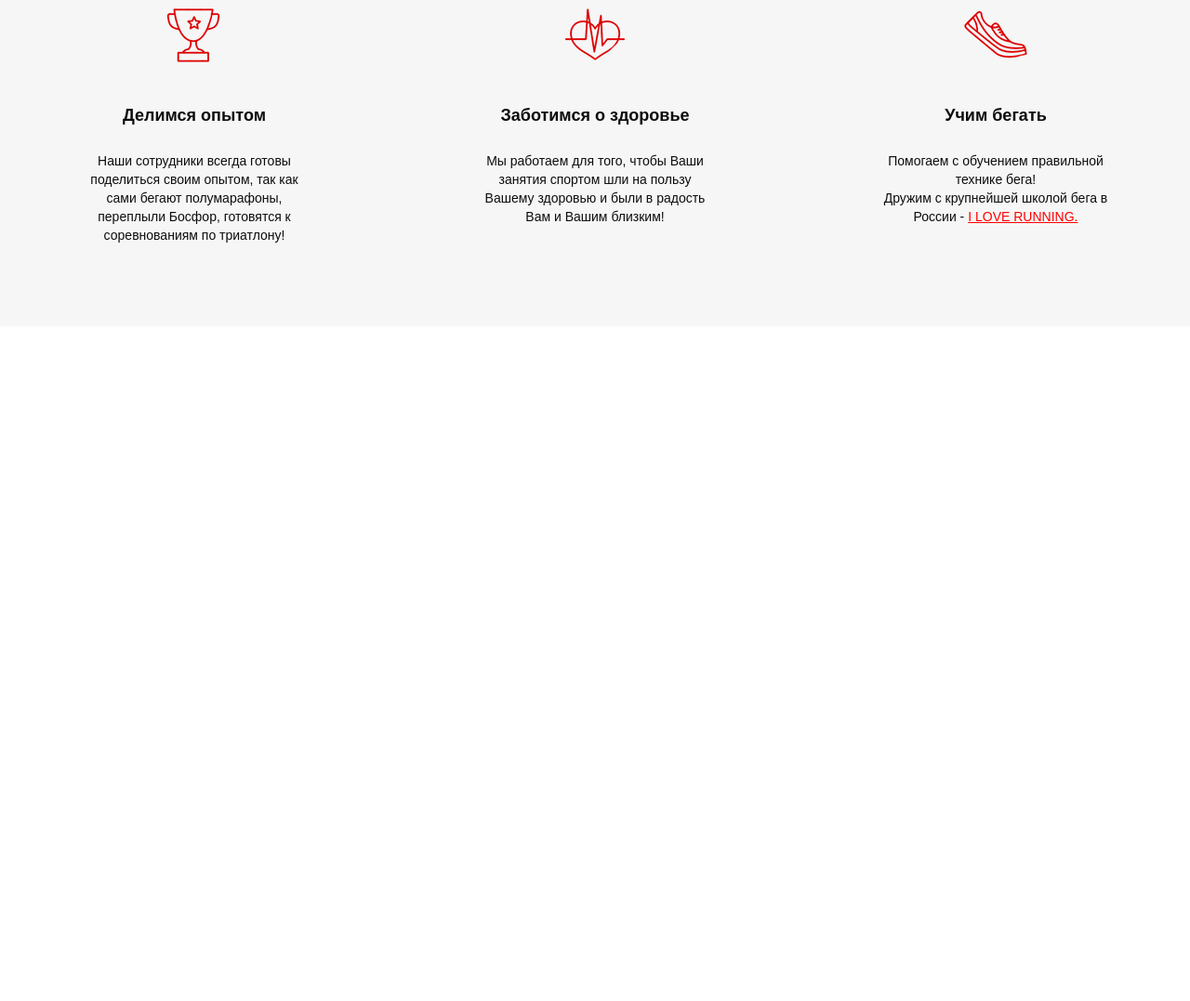
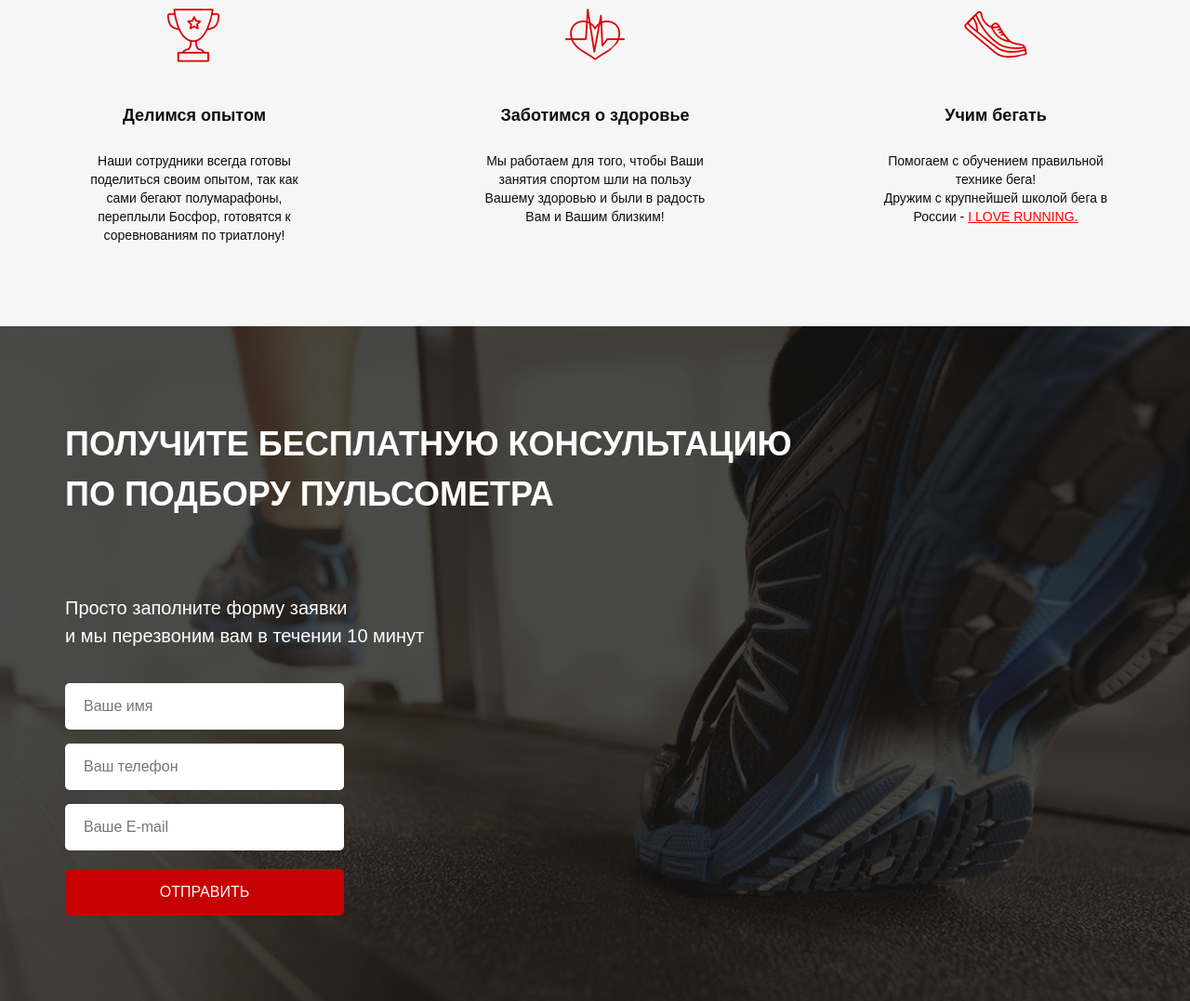
Before and after one commit to Vladhere/puls, a website: page src/index.html in a window 1280 px wide. Shown: the part 871-1948 px from the top of the page at 93% size. Before the commit the page ends 1222 px from the top, so only its background shows below. Drawn offline with Linux system fonts and the light colour scheme.

Commit message:
consultation section done.+ adptivity

```diff
--- a/src/index.html
+++ b/src/index.html
@@ -46,7 +46,7 @@
 					</div>
 				</div>
 
-				<button class="button button_main">заказать консультацию</button>
+				<button class="button button_main button_promo">заказать консультацию</button>
 				<div class="promo__link">
 					или
 					<a href="#">перейти в каталог</a>
@@ -71,7 +71,7 @@
 					<div class="cons__block__subheader">Заботимся о здоровье</div><span>Мы работаем для того,
 					чтобы Ваши занятия спортом шли на пользу Вашему здоровью и были в радость Вам и Вашим близким!</span>
 				</div>
-				<div class="cons__block bar_b"><img src="icons/second-screen/shoe.png" alt="">
+				<div class="cons__block"><img src="icons/second-screen/shoe.png" alt="">
 					<div class="cons__block__subheader">Учим бегать</div><span>Помогаем с обучением
 					правильной технике бега! <br>
 					Дружим с крупнейшей школой бега в России - <a href="">I LOVE RUNNING.</a> </span>
@@ -79,5 +79,24 @@
 			</div>
 		</div>
 	</div>
+	<div class="consultation">
+		<div class="container">
+			<h2 class="title title_left">
+					Получите бесплатную консультацию<br>
+					по подбору пульсометра
+			</h2>
+			<div class="consultation__descr">
+				Просто заполните форму заявки <br>
+				и мы перезвоним вам в течении 10 минут
+			</div>
+			<form class="feed-form" action="#">
+					<input name="name" required placeholder="Ваше имя" type="text">
+					<input name="phone" required placeholder="Ваш телефон" type="number">
+					<input name="email" required placeholder="Ваше E-mail" type="email">
+
+					<button class="button button_main button_submit">Отправить</button>
+			</form>
+		</div>
+	</div>
 </body>
 </html>
--- a/src/sass/base/_media.sass
+++ b/src/sass/base/_media.sass
@@ -2,6 +2,14 @@
 @media (min-width: 320px)
 	.cons__wrapper
 		flex-direction: column
+	.feed-form
+		margin: 36px auto 0 auto
+	.title_left
+		text-align: center
+		font-size: 20px
+	.consultation__descr
+		margin-top: 30px;
+		text-align: center
 
 @media (min-width: 575px)
 	.container
@@ -16,6 +24,15 @@
 		max-width: 720px
 	.cons__wrapper
 		flex-direction: column
+	.feed-form
+		margin: 36px 0 0 0
+	.title_left
+		text-align: left
+		font-size: 36px
+	.consultation__descr
+		margin-top: 80px;
+		text-align: left
+
 
 
 @media (min-width: 991px)
--- a/src/sass/blocks/_buttons.sass
+++ b/src/sass/blocks/_buttons.sass
@@ -14,6 +14,9 @@
         height: 50px
         font-size: 16px
         font-weight: 400
+    &_promo
         margin-top: 67px
+    &_submit
+        width: 100%
     &:hover
         background-color: yellowgreen
--- a/src/sass/blocks/_cons.sass
+++ b/src/sass/blocks/_cons.sass
@@ -7,6 +7,7 @@
         font-size: 30px
         font-weight: 400
         text-align: center
+        text-transform: uppercase
     &__wrapper
         display: flex
         justify-content: space-between
--- /dev/null
+++ b/src/sass/blocks/_consultation.sass
@@ -0,0 +1,9 @@
+.consultation
+	min-height: 680px
+	padding: 100px 0 92px 0
+	background: url(../img/bg/bg2.jpg) center (center/cover) no-repeat
+	&__descr
+		margin-top: 80px;
+		color: #ffffff
+		font-size: 20px
+		font-weight: 500
--- /dev/null
+++ b/src/sass/blocks/_forms.sass
@@ -0,0 +1,14 @@
+.feed-form
+	margin-top: 36px
+	display: flex
+	flex-direction: column
+	width: 300px
+	input
+		height: 50px
+		border-radius: 5px
+		background-color: #fff
+		margin-bottom: 15px
+		padding: 0 20px
+		border: none
+		&:nth-child(3)
+			margin-bottom: 20px
--- /dev/null
+++ b/src/sass/blocks/_titles.sass
@@ -0,0 +1,14 @@
+.title
+	color: #0d0d0d
+	font-size: 30px
+	font-weight: 700
+	text-align: center
+	text-transform: uppercase
+	&_left
+		color: #fff
+		font-size: 36px
+		text-align: left
+	&_center
+		color: #fff
+		font-size: 22px
+		text-align: center
--- a/src/sass/style.sass
+++ b/src/sass/style.sass
@@ -7,7 +7,10 @@
 @import "base/variables"
 @import "blocks/buttons"
 @import "blocks/header"
+@import "blocks/titles"
+@import "blocks/forms"
 @import "blocks/promo"
 @import "blocks/cons"
+@import "blocks/consultation"
 @import "base/general"
 @import "base/media"
```
Also changed, not shown: src/css/style.min.css.
